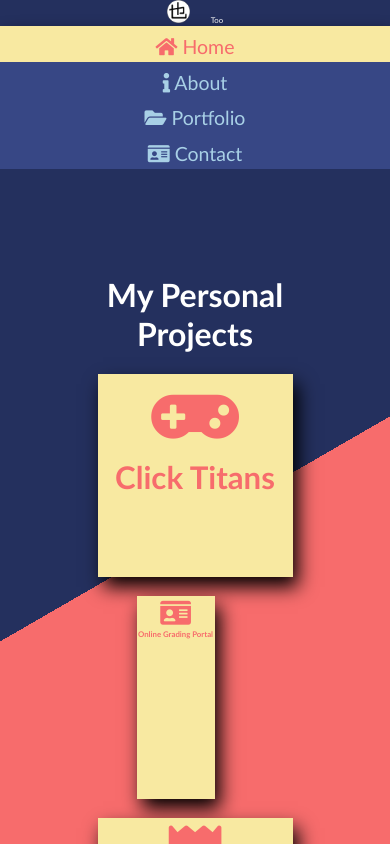
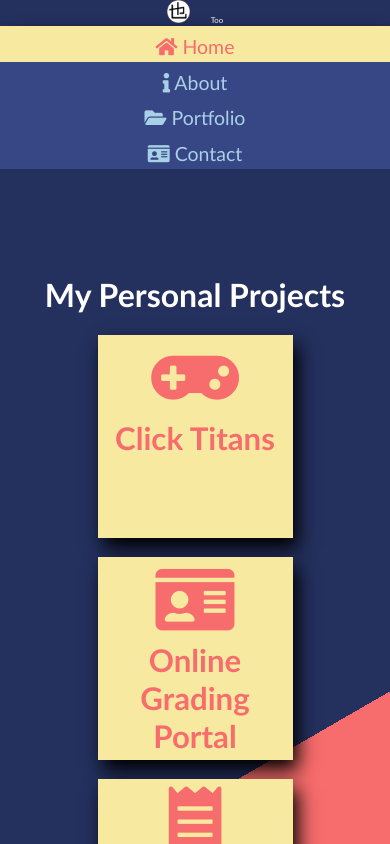
Before and after one commit to naseGaming/my-portfolio, a React (Create React App) app: page /my-portfolio/Portfolio in a window 390 px wide. Shown: the top 844 px of the page. Built offline with nearby package versions, Linux system fonts and the light colour scheme.

Commit message:
Update Portfolio.css
fixed design bug

```diff
--- a/src/components/Portfolio.css
+++ b/src/components/Portfolio.css
@@ -72,61 +72,89 @@
 }
 
 @media only screen and (max-width: 700px) {
-	.project{
+
+	.project, .project-right{
 		width: 50vw;
+		margin-left:0;
 	}
 
-	.project .Icon{
+	.project .Icon, .project-right .Icon{
 		font-size: 12vw;
 	}
 
-	.project .title{
+	.project .title, .project-right .title{
 		font-size: 4vw;
 	}
 
-	.project .content{
+	.project .content, .project-right .content{
 		font-size: 2.5vw;
 	}
 
-	.project .VisitApp{
+	.project .VisitApp, .project-right .VisitApp{
 		font-size: 2.5vw;
 	}
 }
 
 @media only screen and (max-width: 600px) {
 
-	.project .Icon{
+	#portfolio-content{
+		margin-top: 0;
+		margin-left: 0;
+		width: 100vw;
+		height: 100vh;
+	    font-family: "Trebuchet MS", Arial, Helvetica, sans-serif;
+		background: -moz-linear-gradient(150deg, #24305e 60%, #f76c6c 60%);
+		background: -webkit-linear-gradient(150deg, #24305e 60%, #f76c6c 60%);
+		background: linear-gradient(150deg, #24305e 60%, #f76c6c 60%);
+		background-repeat: no-repeat;
+	    -webkit-touch-callout: none;
+	    -webkit-user-select: none;
+	    -khtml-user-select: none;
+	    -moz-user-select: none;
+	    -ms-user-select: none;
+	    user-select: none;
+	}
+
+	.project{
+		margin-left: 25vw;
+	}
+
+	.project-right{
+		margin-left: 25vw;
+	}
+
+	.project .Icon, .project-right .Icon{
 		font-size: 15vw;
 	}
 
-	.project .title{
+	.project .title, .project-right .title{
 		font-size: 6vw;
 	}
 
-	.project .content{
+	.project .content, .project-right .content{
 		font-size: 3.5vw;
 	}
 
-	.project .VisitApp{
+	.project .VisitApp, .project-right .VisitApp{
 		font-size: 3.5vw;
 	}
 }
 
 @media only screen and (max-width: 500px) {
 
-	.project .Icon{
+	.project .Icon, .project-right .Icon{
 		font-size: 18vw;
 	}
 
-	.project .title{
+	.project .title, .project-right .title{
 		font-size: 8vw;
 	}
 
-	.project .content{
+	.project .content, .project-right .content{
 		font-size: 4vw;
 	}
 
-	.project .VisitApp{
+	.project .VisitApp, .project-right .VisitApp{
 		font-size: 4vw;
 	}
 }
```
